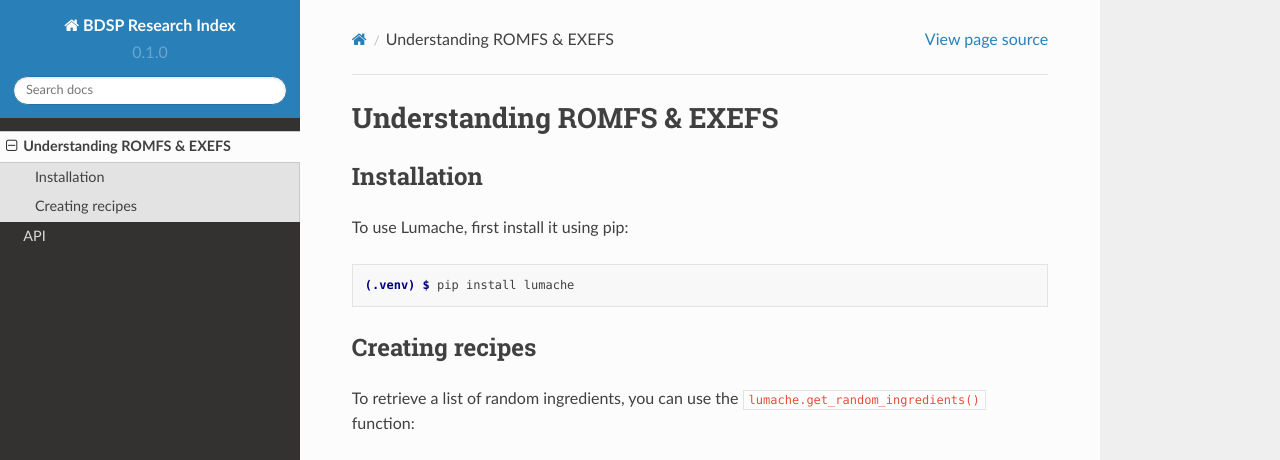
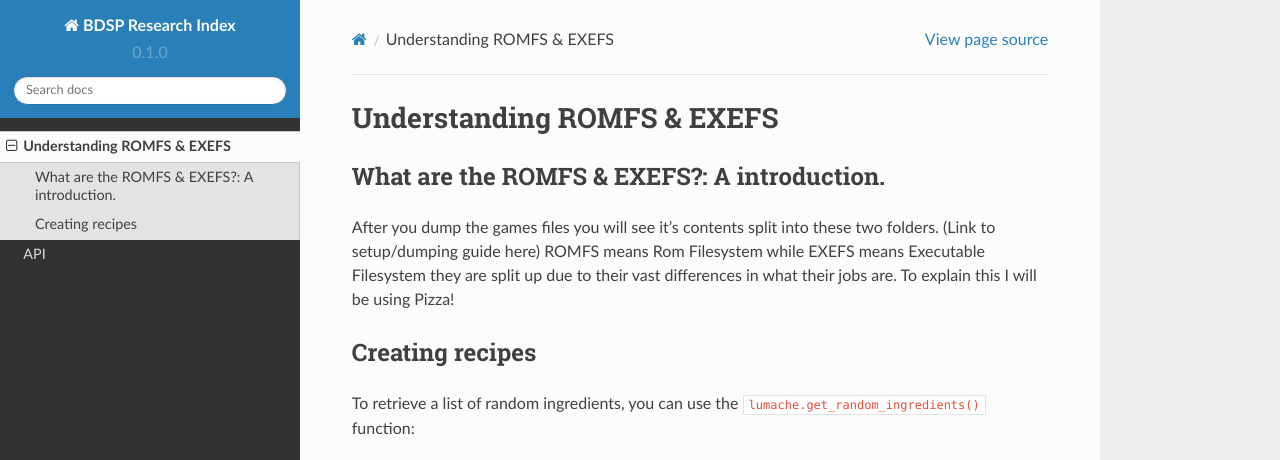
Before and after one commit to b0nesdev/bdsp-research, a Sphinx documentation site: the page built from docs/source/usage.rst, in a window 1280 px wide and 1100 px high. Shown: the top 460 px of the window. Built offline with Sphinx 7.4.7 and the Read the Docs theme 2.0.0, drawn with Linux system fonts in a browser that asks for light colours; grey boxes are pictures that could not be loaded.

Commit message:
Update usage.rst

```diff
--- a/docs/source/usage.rst
+++ b/docs/source/usage.rst
@@ -1,16 +1,14 @@
 Understanding ROMFS & EXEFS
 ===========================
 
-.. _installation:
 
-Installation
-------------
 
-To use Lumache, first install it using pip:
+What are the ROMFS & EXEFS?: A introduction.
+--------------------------------------------
+After you dump the games files you will see it's contents split into these two folders. (Link to setup/dumping guide here)
+ROMFS means Rom Filesystem while EXEFS means Executable Filesystem they are split up due to their vast differences in what their jobs are.
+To explain this I will be using Pizza!
 
-.. code-block:: console
-
-   (.venv) $ pip install lumache
 
 Creating recipes
 ----------------
```
